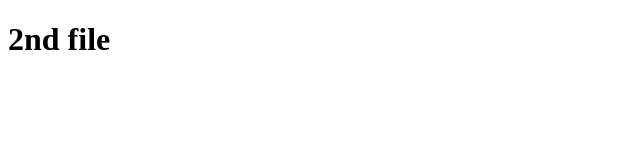
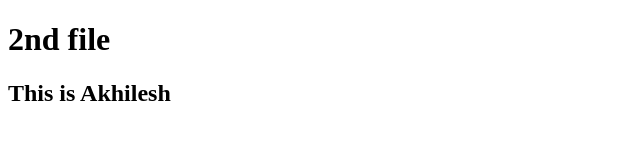
Before and after one commit to Akh-ile-sh/fitrstgitrepo-sample, a plain HTML site: page hello.html in a window 1280 px wide. Shown: the whole page, without its empty margins (0-640 px from the left). Drawn offline with Linux system fonts and the light colour scheme.

Commit message:
This is Akhilesh change in hello file

```diff
--- a/hello.html
+++ b/hello.html
@@ -8,5 +8,6 @@
 </head>
 <body>
     <h1>2nd file</h1>
+    <h2>This is Akhilesh</h2>
 </body>
 </html>
```
